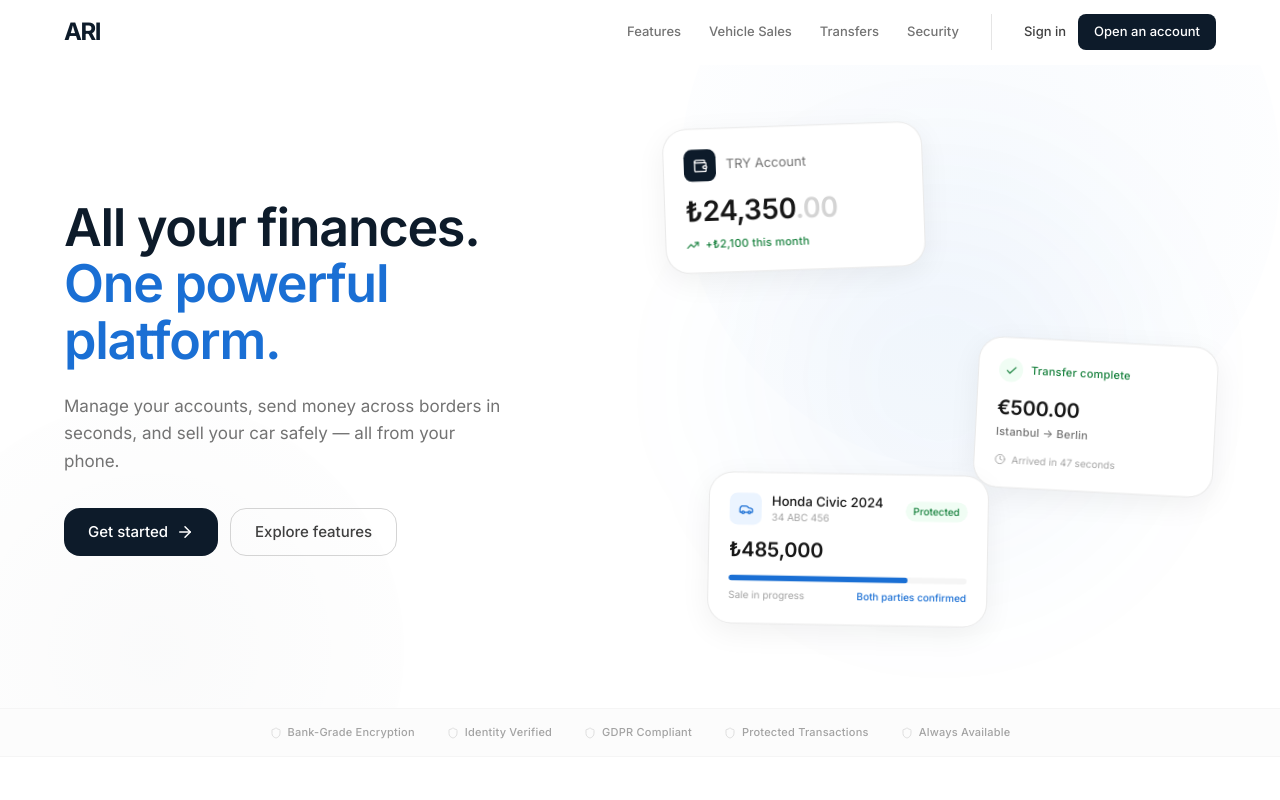
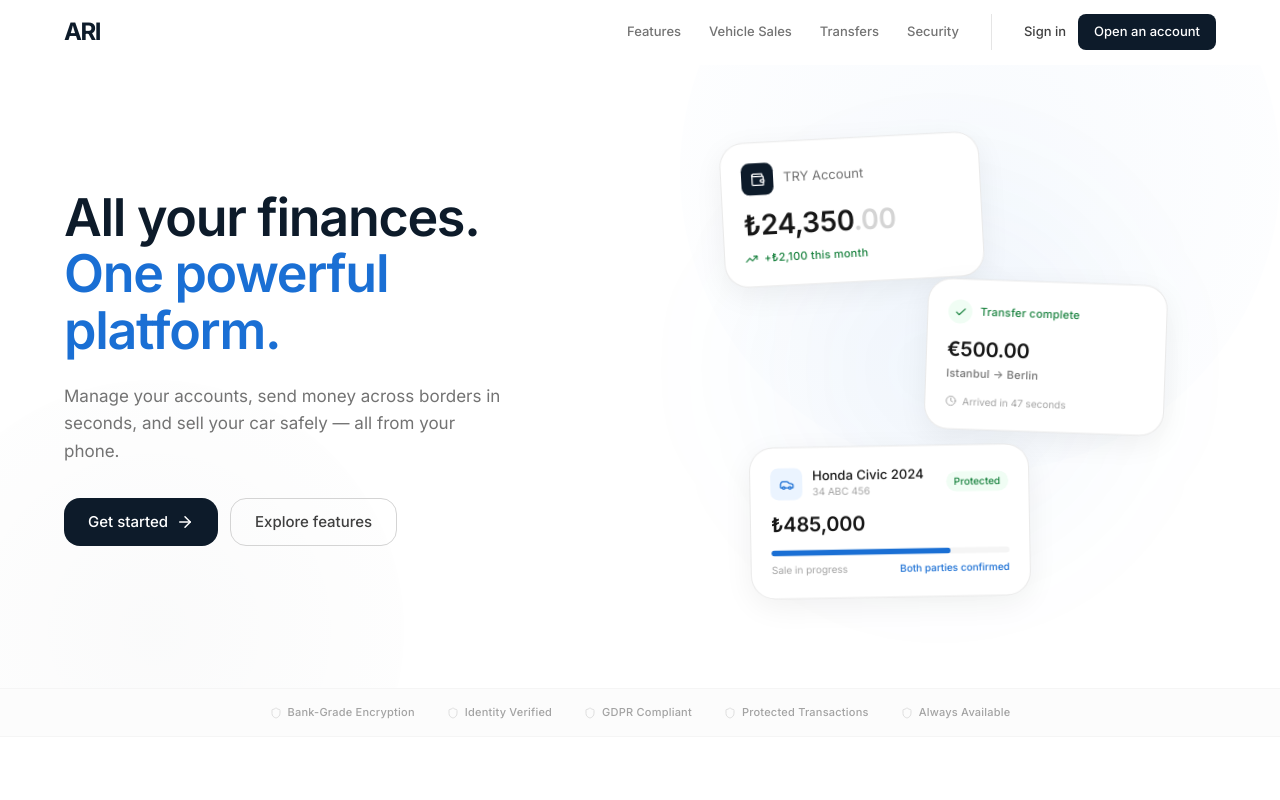
Before and after one commit to akgurbuz13/ari_finance, a Next.js app in the folder web/: page / in a window 1280 px wide. Shown: the top 800 px of the page. Built offline with nearby package versions, Linux system fonts and the light colour scheme.

Commit message:
Fix hero cards: tight overlapping cluster with even spacing

```diff
--- a/web/app/page.tsx
+++ b/web/app/page.tsx
@@ -42,15 +42,18 @@ function AnimatedSection({ children, className }: { children: React.ReactNode; c
 
 function HeroVisual() {
   return (
-    <div className="relative w-full h-[500px]">
+    <div className="relative w-full h-[480px] flex items-center justify-center">
       {/* Ambient glow */}
-      <div className="absolute top-1/2 left-1/2 -translate-x-1/2 -translate-y-1/2 w-[450px] h-[450px] rounded-full bg-gradient-radial from-ova-blue/[0.06] to-transparent blur-3xl" />
+      <div className="absolute top-1/2 left-1/2 -translate-x-1/2 -translate-y-1/2 w-[400px] h-[400px] rounded-full bg-gradient-radial from-ova-blue/[0.06] to-transparent blur-3xl" />
 
-      {/* Card: Account Balance — top left */}
+      {/* Tight card cluster */}
+      <div className="relative w-[420px] h-[440px]">
+
+      {/* Card: Account Balance — back left */}
       <motion.div
-        className="absolute top-0 left-0 w-[260px]"
-        initial={{ opacity: 0, y: 30, rotate: -2 }}
-        animate={{ opacity: 1, y: 0, rotate: -2 }}
+        className="absolute -top-2 -left-2 w-[260px] z-10"
+        initial={{ opacity: 0, y: 30, rotate: -3 }}
+        animate={{ opacity: 1, y: 0, rotate: -3 }}
         transition={{ duration: 0.7, delay: 0.3, ease: 'easeOut' }}
       >
         <motion.div
@@ -74,11 +77,11 @@ function HeroVisual() {
         </motion.div>
       </motion.div>
 
-      {/* Card: Transfer — middle right */}
+      {/* Card: Transfer — back right */}
       <motion.div
-        className="absolute top-[42%] right-0 w-[240px]"
-        initial={{ opacity: 0, y: 30, rotate: 3 }}
-        animate={{ opacity: 1, y: 0, rotate: 3 }}
+        className="absolute top-[130px] -right-4 w-[240px] z-20"
+        initial={{ opacity: 0, y: 30, rotate: 2 }}
+        animate={{ opacity: 1, y: 0, rotate: 2 }}
         transition={{ duration: 0.7, delay: 0.55, ease: 'easeOut' }}
       >
         <motion.div
@@ -101,11 +104,11 @@ function HeroVisual() {
         </motion.div>
       </motion.div>
 
-      {/* Card: Vehicle Sale — bottom left */}
+      {/* Card: Vehicle Sale — front bottom */}
       <motion.div
-        className="absolute bottom-0 left-[8%] w-[280px]"
-        initial={{ opacity: 0, y: 30, rotate: 1 }}
-        animate={{ opacity: 1, y: 0, rotate: 1 }}
+        className="absolute top-[300px] left-[20px] w-[280px] z-30"
+        initial={{ opacity: 0, y: 30, rotate: -1 }}
+        animate={{ opacity: 1, y: 0, rotate: -1 }}
         transition={{ duration: 0.7, delay: 0.8, ease: 'easeOut' }}
       >
         <motion.div
@@ -142,6 +145,8 @@ function HeroVisual() {
           </div>
         </motion.div>
       </motion.div>
+
+      </div>{/* end card cluster */}
     </div>
   );
 }
```
